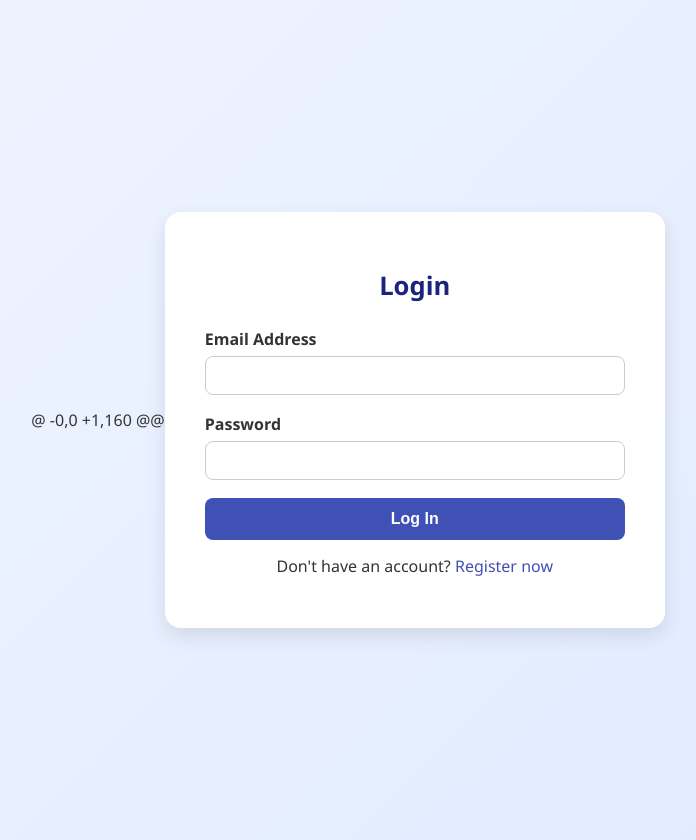
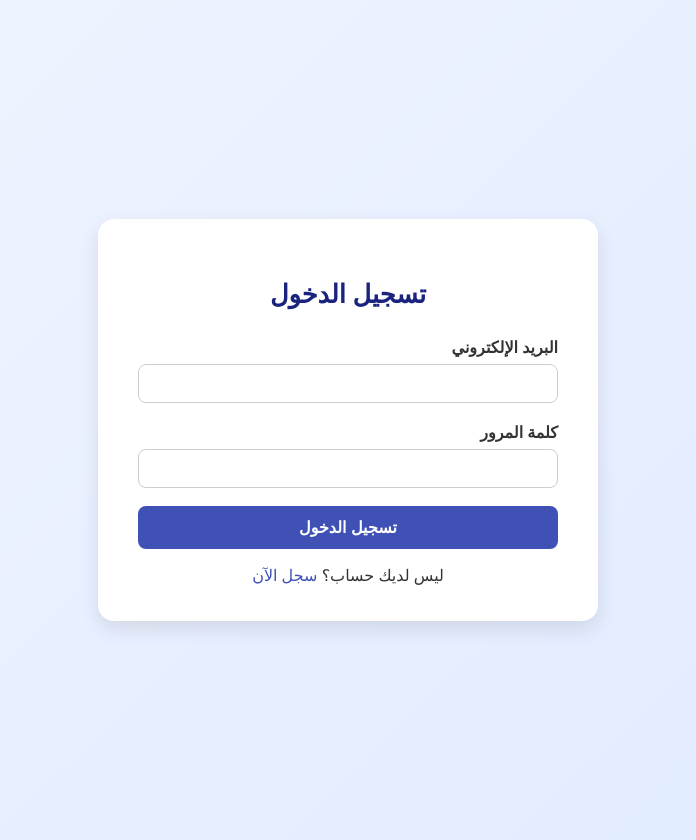
Before and after one commit to shamael203/graduation-project, a PHP site: page /backend/login.php in a window 1280 px wide. Shown: the whole page, without its empty margins (292-988 px from the left). Run offline with PHP 8.4, Linux system fonts and the light colour scheme.

Commit message:
تعديل على login

```diff
--- a/backend/login.php
+++ b/backend/login.php
@@ -2,11 +2,11 @@
 session_start();
 include 'connect.php';
 
+$message = ""; // لتخزين رسالة الخطأ
+
 if ($_SERVER["REQUEST_METHOD"] == "POST") {
-    $email = $_POST["email"];
+    $email = trim($_POST["email"]);
     $password = $_POST["password"];
-
-    // تأكد ما تطبع شيء قبل header
 
     $stmt = $conn->prepare("SELECT * FROM users WHERE email = ?");
     $stmt->bind_param("s", $email);
@@ -19,31 +19,27 @@ if ($_SERVER["REQUEST_METHOD"] == "POST") {
         if (password_verify($password, $row["password"])) {
             $_SESSION["user_name"] = $row["name"];
             $_SESSION["user_email"] = $row["email"];
-
             header("Location: welcome.php");
             exit();
         } else {
-            echo "<p style='color:red;'>❌ كلمة المرور غير صحيحة</p>";
+            $message = "<div class='alert error'>❌ كلمة المرور غير صحيحة</div>";
         }
     } else {
-        echo "<p style='color:red;'>❌ البريد الإلكتروني غير موجود</p>";
+        $message = "<div class='alert error'>❌ البريد الإلكتروني غير موجود</div>";
     }
 }
 ?>
 
-
-
-@ -0,0 +1,160 @@
 <!DOCTYPE html>
-<html lang="en">
+<html lang="ar">
 <head>
   <meta charset="UTF-8" />
-  <title>Login - BookSwap</title>
+  <title>تسجيل الدخول - BookSwap</title>
   <meta name="viewport" content="width=device-width, initial-scale=1" />
   <style>
     body {
       font-family: "Tajawal", "Segoe UI", Arial, sans-serif;
-      direction: ltr;
+      direction: rtl;
       background: linear-gradient(135deg, #f0f4ff, #e0ebff);
       color: #333;
       margin: 0;
@@ -132,7 +128,6 @@ if ($_SERVER["REQUEST_METHOD"] == "POST") {
       text-decoration: underline;
     }
 
-    /* تنسيق رسالة الخطأ */
     .alert {
       padding: 14px 16px;
       border-radius: 10px;
@@ -170,25 +165,22 @@ if ($_SERVER["REQUEST_METHOD"] == "POST") {
 </head>
 <body>
   <div class="container">
-    <h2>Login</h2>
+    <h2>تسجيل الدخول</h2>
 
-    <?php if (isset($_GET['error']) && $_GET['error'] == '1'): ?>
-      <div class="alert error">❌ Incorrect password</div>
-    <?php elseif (isset($_GET['error']) && $_GET['error'] == '2'): ?>
-      <div class="alert error">❌ Email not found</div>
-    <?php endif; ?>
+    <!-- ✅ عرض الرسائل هنا -->
+    <?php if (!empty($message)) echo $message; ?>
 
-    <form action="login.php" method="POST"  autocomplete="off">
-      <label for="email">Email Address</label>
+    <form action="login.php" method="POST" autocomplete="off">
+      <label for="email">البريد الإلكتروني</label>
       <input type="email" name="email" id="email" required autocomplete="off" />
 
-      <label for="password">Password</label>
+      <label for="password">كلمة المرور</label>
       <input type="password" name="password" id="password" required autocomplete="new-password" />
 
-      <button type="submit">Log In</button>
+      <button type="submit">تسجيل الدخول</button>
 
       <div class="note">
-        Don't have an account? <a href="register.html">Register now</a>
+        ليس لديك حساب؟ <a href="register.php">سجل الآن</a>
       </div>
     </form>
   </div>
```
Also changed, not shown: backend/welcome.html (deleted, +0 -45 lines).
